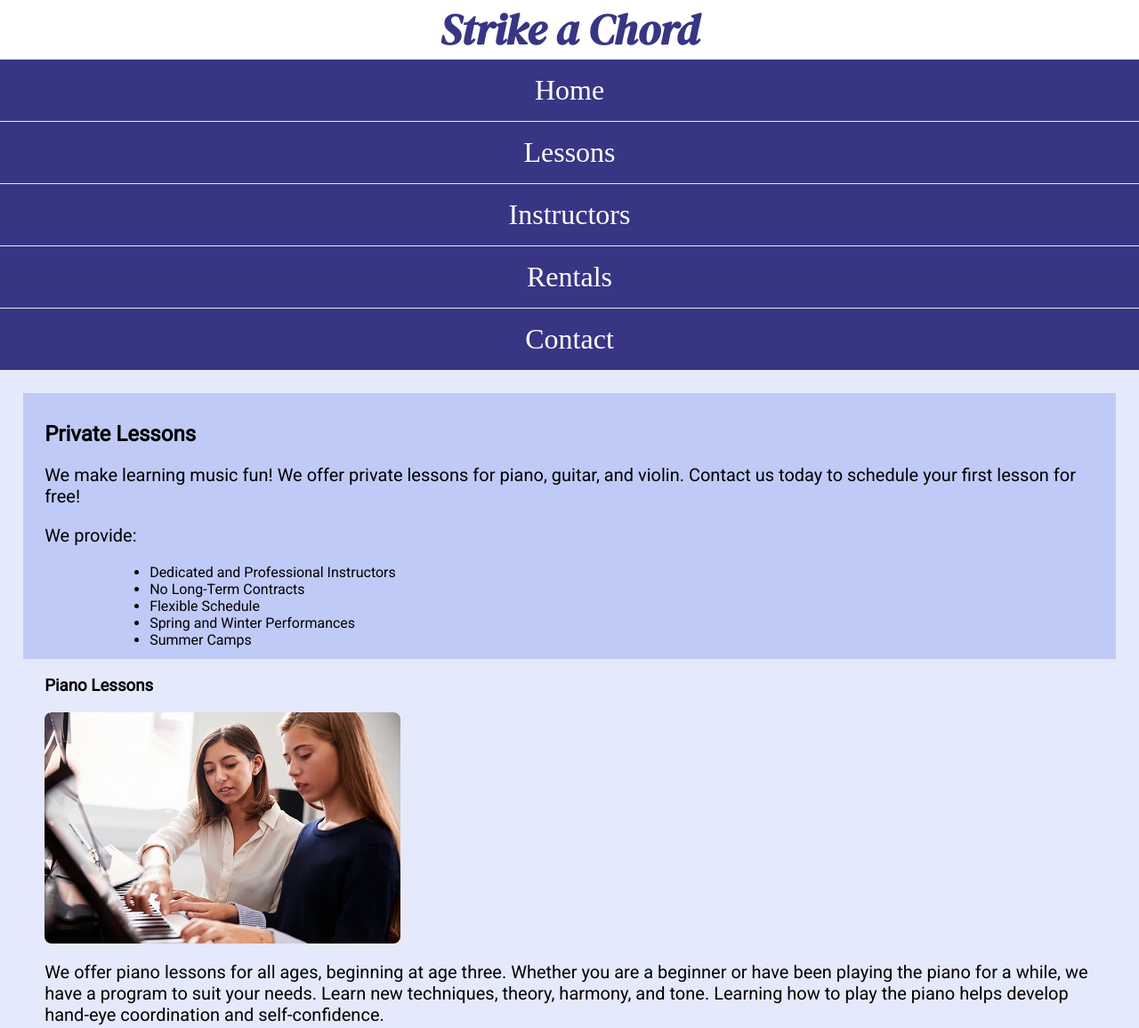
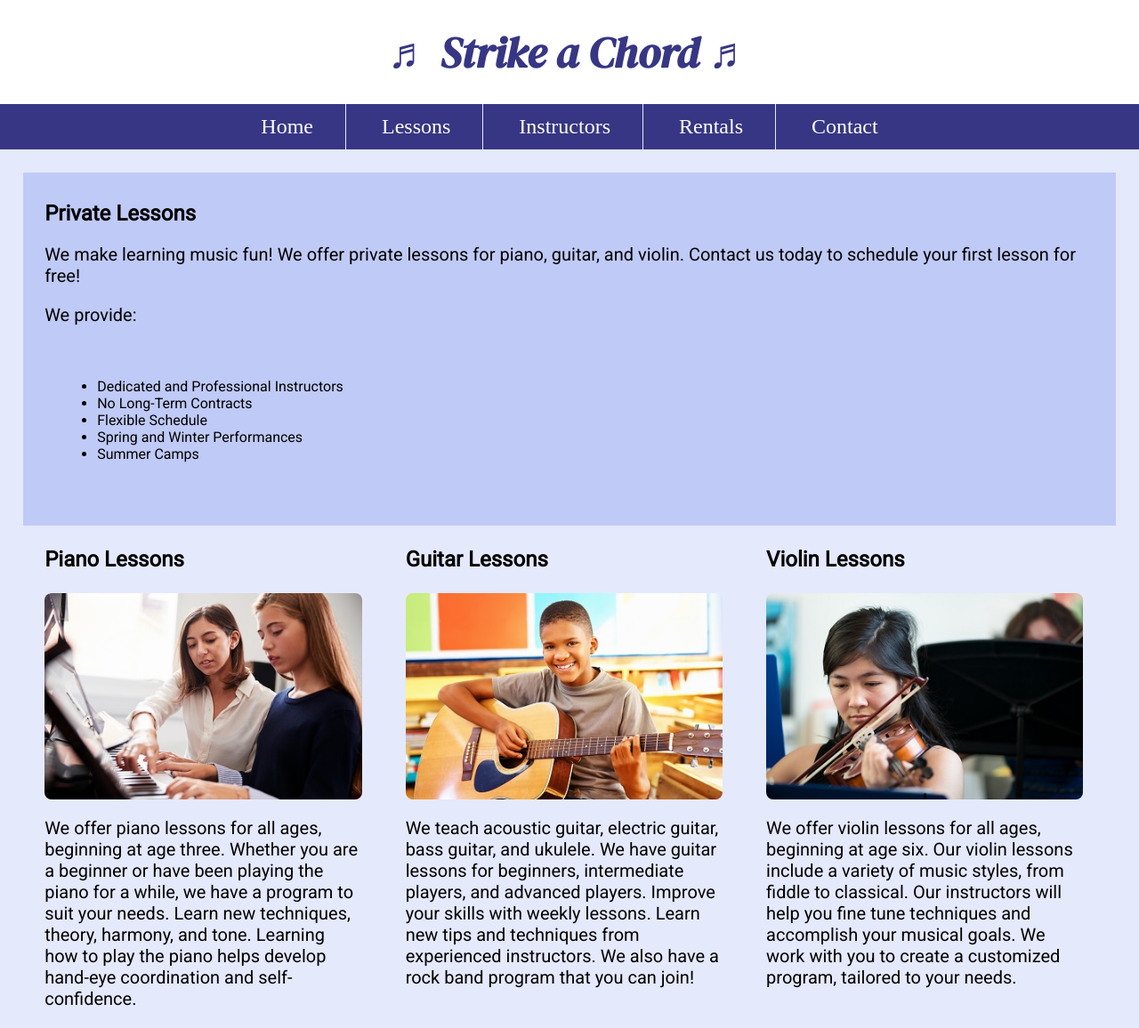
Before and after one commit to 144Fa22/ch6lab1-brykemper, a plain HTML site: page lessons.html in a window 1280 px wide. Shown: the top 1156 px of the page at 89% size. Drawn offline with Linux system fonts and the light colour scheme.

Commit message:
Chapter 6 Lab

```diff
--- a/css/styles.css
+++ b/css/styles.css
@@ -139,3 +139,97 @@ footer a {
     color: #4645a8;
     text-decoration: none;
 }
+
+/* Media Query for Tablet Viewport */
+@media screen and (min-width: 550px), print {
+
+  /* Tablet Viewport: Show tab-desk class, hide mobile class */
+  .tab-desk {
+    display: block;
+  }
+
+  .mobile {
+    display: none;
+  }
+
+  /* Tablet Viewport: Style rule for header content */
+  span.tab-desk {
+    display: inline;
+  }
+
+  /* Tablet Viewport: Style ryles for nav area */
+  nav li {
+    border-top: none;
+    display: inline-block;
+    font-size: 1.5em;
+    border-right: 1px solid #e5e9fc;
+  }
+
+  nav li:last-child {
+    border-right: none;
+  }
+
+  nav li a {
+    padding-right: 0.5em;
+    padding-left: 0.5em;
+    padding-top: 0.25em;
+    padding-bottom: 0.25em;
+  }
+
+  /* Tablet Viewport: Style rule for map */
+  .map {
+    width: 500px;
+    height: 450px;
+  }
+
+}
+
+/* Media Query for Desktop Viewport */
+@media screen and (min-width: 769px), print {
+
+  /* Desktop Viewport: Style rule for header */
+  header {
+    padding: 2%;
+  }
+
+  /* Desktop Viewport: Style rules for nav area */
+  nav li a {
+    padding-top: 0.5em;
+    padding-bottom: 0.5em;
+    padding-left: 1.5em;
+    padding-right: 1.5em;
+  }
+
+  nav li a:hover {
+    color: #373684;
+    background-color: #e5e9fc;
+  }
+
+  /* Desktop Viewport: Style rules for main content */
+  #info ul {
+    margin: 5%;
+  }
+
+  main h3 {
+    font-size: 1.5em;
+  }
+
+  #piano, #guitar, #violin {
+    width: 29%;
+    float: left;
+    margin-top: 0;
+    margin-bottom: 0;
+    margin-left: 2%;
+    margin-right: 2%;
+  }
+}
+
+/* Media Query for Print */
+@media print {
+
+  body {
+    background-color: #fff;
+    color: #000;
+  }
+
+}
```
Also changed, not shown: contact.html (+4 -3 lines), index.html (+2 -2 lines), lessons.html (+2 -2 lines), template.html (+2 -2 lines).
